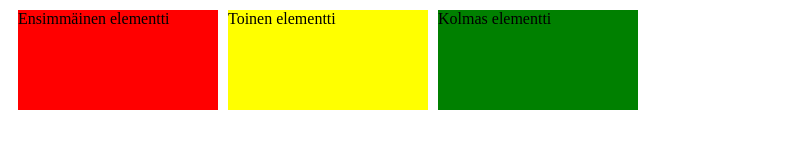
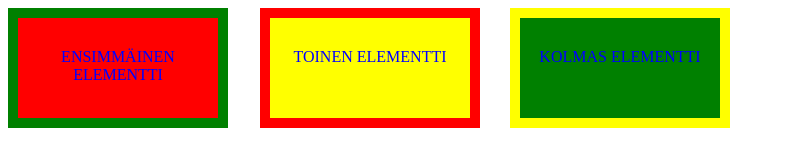
Before and after one commit to MikkoHimanka/Lapio-website, a plain HTML site: page position.html in a window 1280 px wide. Shown: the whole page, without its empty margins (0-785 px from the left). Drawn offline with Linux system fonts and the light colour scheme.

Commit message:
Osa 3. Kymmenes tehtävä

```diff
--- a/styles.css
+++ b/styles.css
@@ -1,23 +1,30 @@
 div {
+	position: absolute;
+	padding-top: 30px;
+	text-align: center;
+	text-transform: uppercase;
+	color: blue;
 	width: 200px;
-	height: 100px;
-	margin: 10px;
+	height: 70px;
+	border-style: solid;
+	border-width: 10px;
 }
 
 .eka {
 	background-color: red;
+	border-color: green;
 }
 
 .toka {
+	margin-left: 50px;
 	background-color: yellow;
-	position: relative;
-	top: -110px;
 	left: 210px;
+	border-color: red;
 }
 
 .koka {
+	margin-left: 90px;
 	background-color: green;
-	position: relative;
-	top: -220px;
 	left: 420px;
+	border-color: yellow;
 }
```
